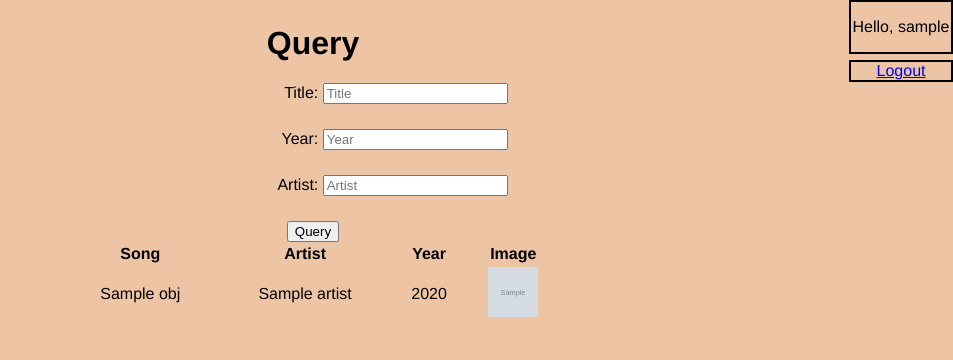
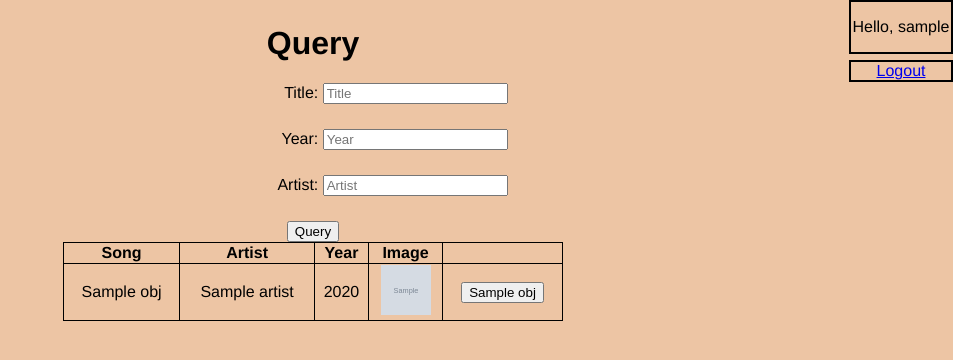
Before and after one commit to MatthewWoolley-S3908867/website, a Flask app: template templates/index.html in a window 1280 px wide. Shown: the top 360 px of the page, without its empty margins (327-1280 px from the left). Run offline with Flask 2, Linux system fonts and the light colour scheme; the visitor is signed in with stand-in values (Sample User, id 1); the template is opened without the code that fills it: most values are stand-ins (such as "Sample title", 1, 10 or a date in 2020); grey boxes marked "Sample" are stand-in pictures.

Commit message:
css fixes

```diff
--- a/static/style.css
+++ b/static/style.css
@@ -39,8 +39,12 @@ table{
 border:none;
 width:500px;
 margin:0px auto;
+border-collapse: collapse;
+border: 1px solid;
 }
-
+th, td {
+  border: 1px solid;
+}
 
 br {
             display: block;
--- a/templates/index.html
+++ b/templates/index.html
@@ -51,6 +51,7 @@
     <td>{{obj["Artist"]}}</td>
     <td>{{obj["Year"]}}</td>
     <td><img src="{{obj["Img_url"]}}" alt="My Image"  width="50" height="50"></td>
+    <td><input type="submit" name="submit_button" value="{{obj["Title"]}}" placeholder="Subscribe"></td>
     </tr>
     {% endfor %}
 </table>
```
